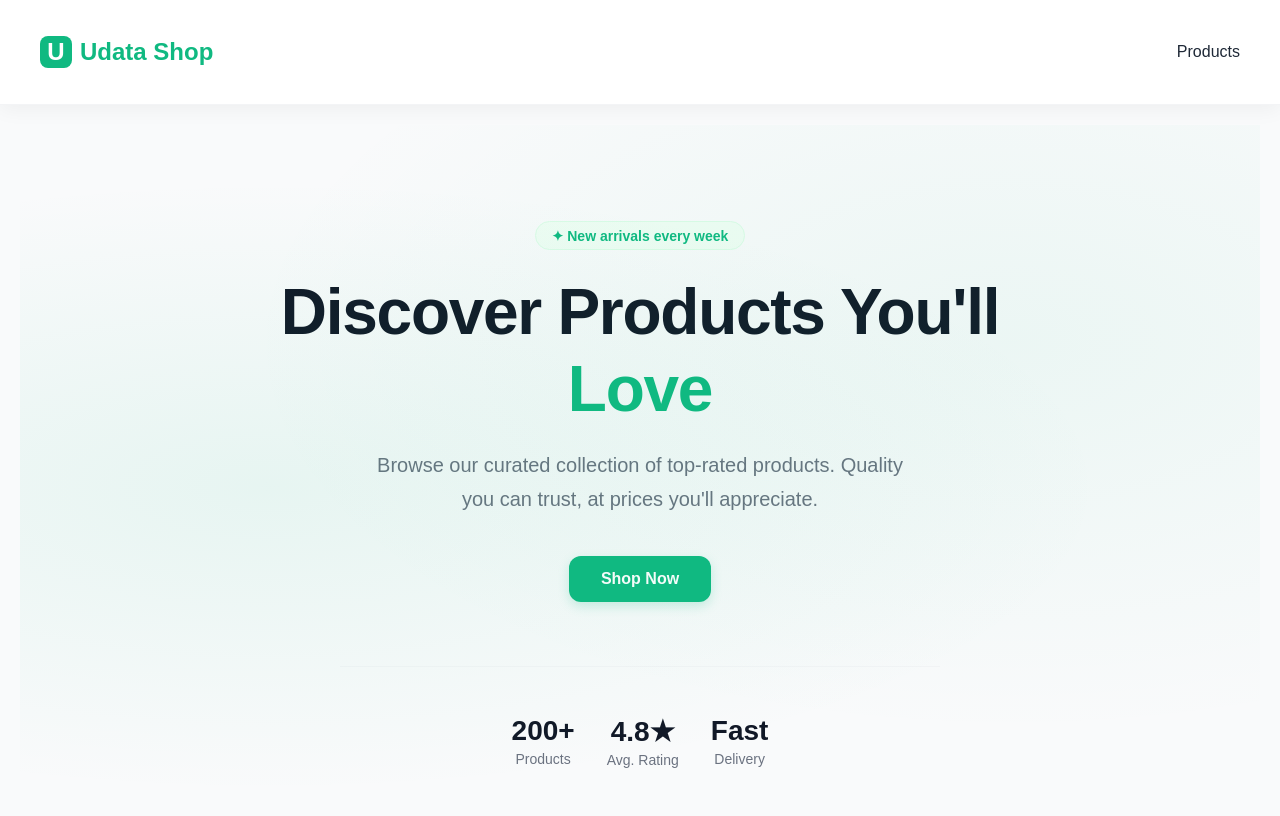
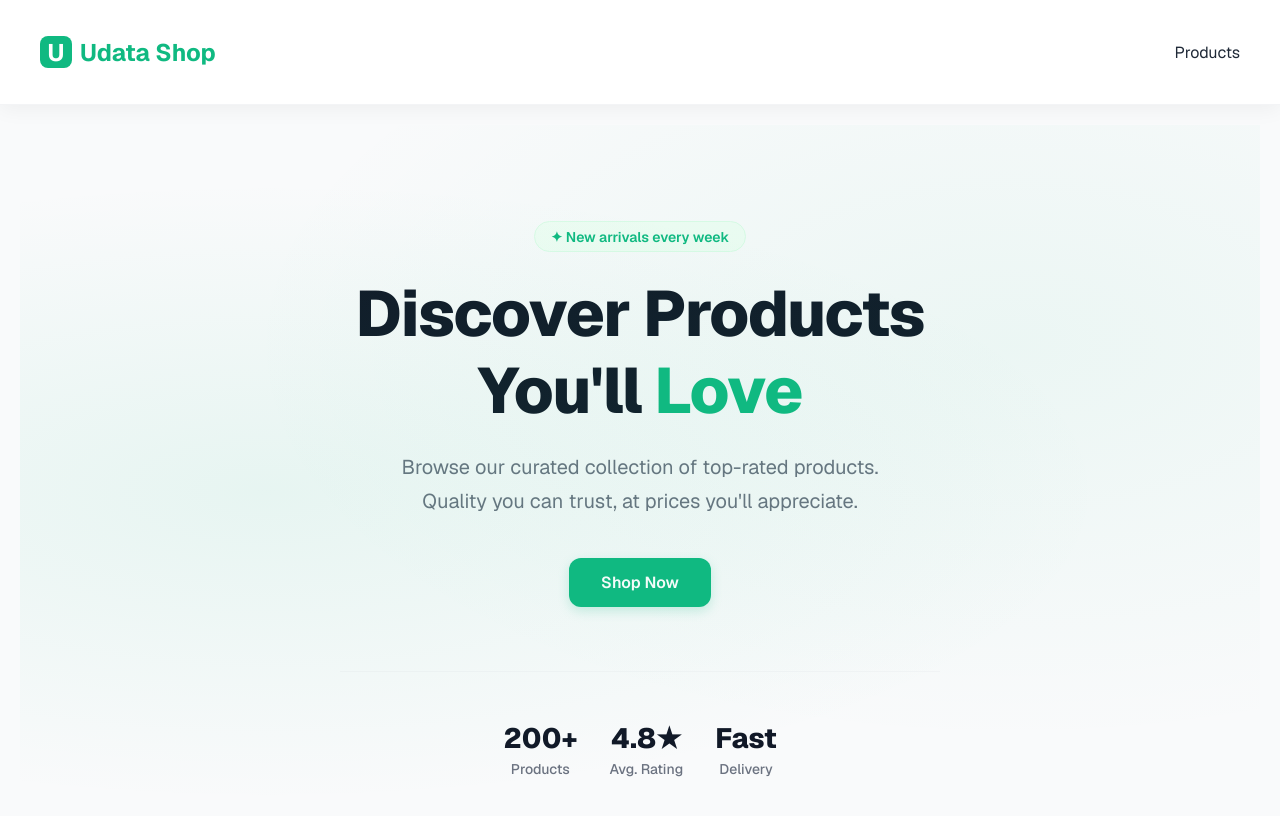
Before and after one commit to MrWhoopee/product-project, a Next.js app: page / in a window 1280 px wide. Shown: the top 816 px of the page. Built offline with nearby package versions, Linux system fonts and the light colour scheme.

Commit message:
fix: added font family-var to body styles

```diff
--- a/app/globals.css
+++ b/app/globals.css
@@ -84,7 +84,7 @@
 body {
   color: var(--foreground);
   background: var(--background);
-  font-family: Arial, Helvetica, sans-serif;
+  font-family: var(--font-geist-sans), Arial, Helvetica, sans-serif;
   -webkit-font-smoothing: antialiased;
   -moz-osx-font-smoothing: grayscale;
 }
```
